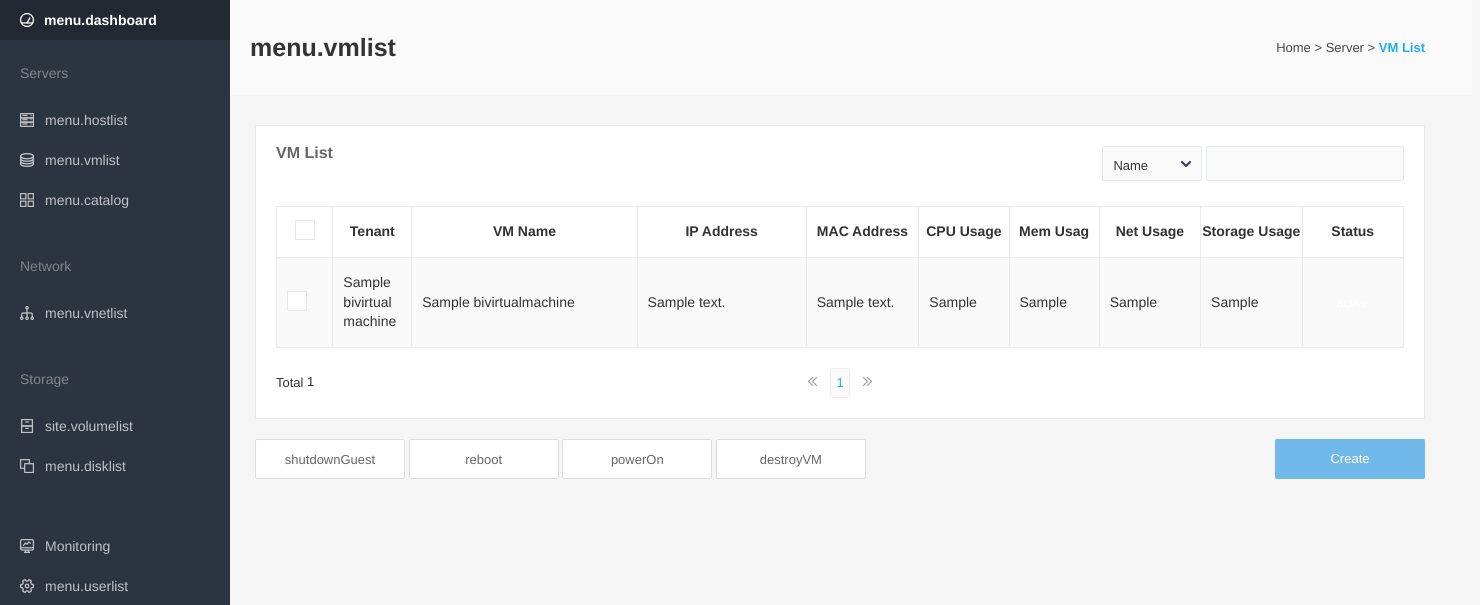
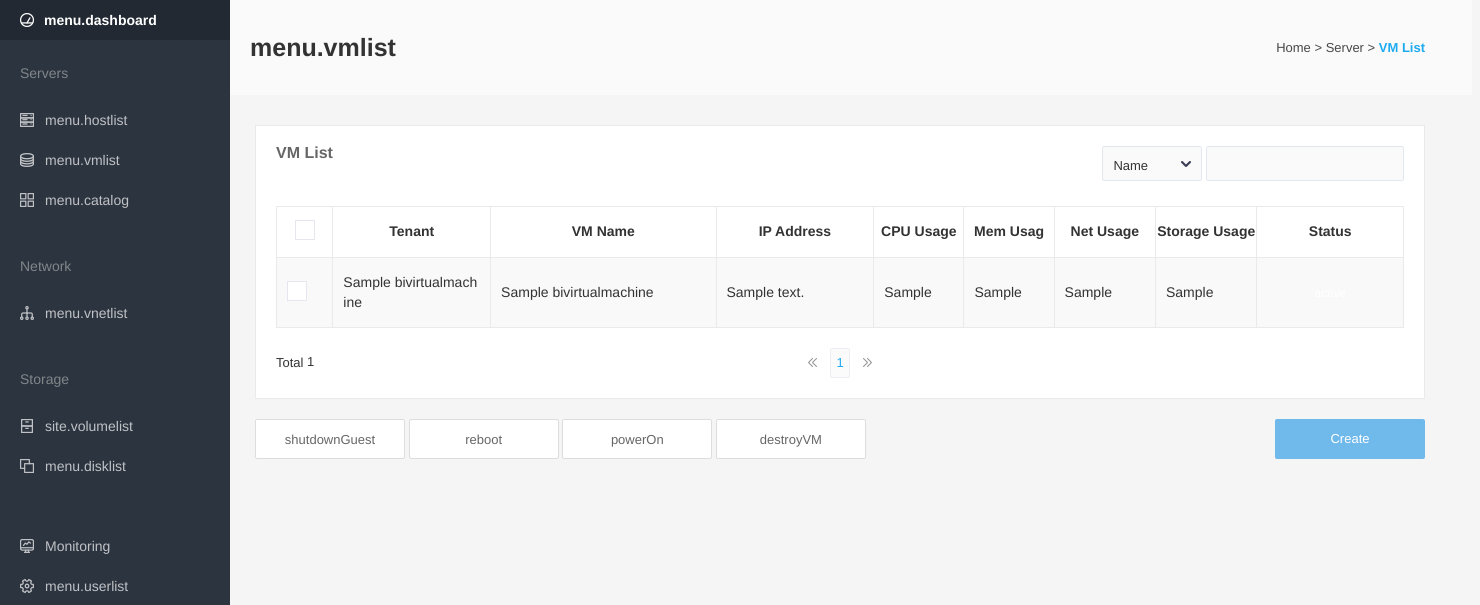
Before and after one commit to CiscoKorea/cloudux, a Django app: page /vms in a window 1480 px wide. Shown: the part 70-675 px from the top of the page. Run offline with Django 3.2, Linux system fonts and the light colour scheme; a user stored in the database is signed in; tables that the repository leaves empty hold one stand-in row (values such as "Sample post"); data that the repository does not hold is empty.

Commit message:
remove MAC address column from table

```diff
--- a/templates/vmList.html
+++ b/templates/vmList.html
@@ -34,10 +34,10 @@
                     <table>
                       <colgroup>
                           <col width="5%">
-                          <col width="7%">
+                          <col width="14%">
                           <col width="20%">
-                          <col width="15%">
-                          <col width="10%">
+                         <!-- <col width="15%"> -->
+                          <col width="14%">
                           <col width="8%">
                           <col width="8%">
                           <col width="9%">
@@ -50,7 +50,7 @@
                               <th>Tenant</th>
                               <th>VM Name</th>
                               <th>IP Address</th>
-                              <th>MAC Address</th>
+                              <!-- <th>MAC Address</th> -->
                               <th>CPU Usage</th>
                               <th>Mem Usag</th>
                               <th>Net Usage</th>
@@ -65,7 +65,7 @@
                             <td>{{ vm.group_name}}</td>
                             <td>{{ vm.name }}</td>
                             <td>{{ vm.ipAddress }}</td>
-                            <td>{{ vm.macAddress }}</td>
+                            <!-- <td>{{ vm.macAddress }}</td>  -->
                             <td>{{ vm.cpuUsage }}</td>
                             <td>{{ vm.memUsage }}</td>
                             <td>{{ vm.netUsage }}</td>
@@ -77,7 +77,7 @@
 {#                            <td><label><input type="checkbox"></label></td>#}
 {#                            <td>-</td>#}
 {#                            <td>-</td>#}
-{#                            <td>-</td>#}
+{#                            <!-- <td>-</td> --> #}
 {#                            <td>-</td>#}
 {#                            <td>-</td>#}
 {#                            <td>-</td>#}
```
